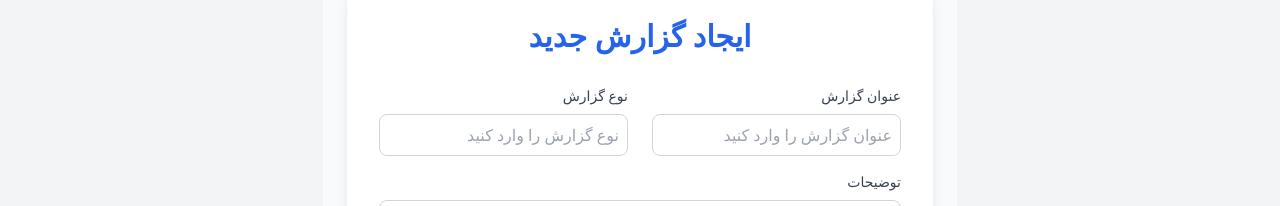
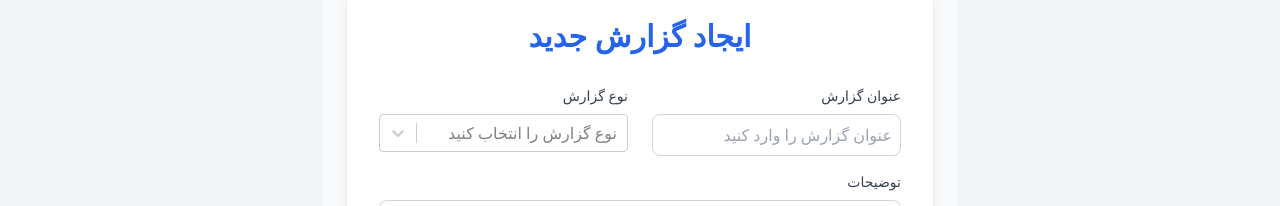
Before and after one commit to Erfangh-80/report-app, a React (Vite) app in the folder frontend/report-app/: page /create-report in a window 1280 px wide. Shown: the part 226-432 px from the top of the page. Built offline with nearby package versions, Linux system fonts and the light colour scheme; no server answers.

Commit message:
fixed bug show report and use select box

```diff
--- a/frontend/report-app/src/components/forms/CategoryForm.jsx
+++ b/frontend/report-app/src/components/forms/CategoryForm.jsx
@@ -2,17 +2,21 @@ import axios from "axios";
 import React, { useState } from "react";
 import { useMutation } from "@tanstack/react-query";
 import toast from "react-hot-toast";
+import { BeatLoader } from "react-spinners";
 
 const API_BASE_URL = "http://localhost:3000/api";
 const CategoryForm = () => {
   const [categoryName, setCategoryName] = useState("");
 
-
   const mutation = useMutation(
     async (newCategory) => {
-      const response = await axios.post(`${API_BASE_URL}/categories`, newCategory, {
+      const response = await axios.post(
+        `${API_BASE_URL}/categories`,
+        newCategory,
+        {
           headers: { "Content-Type": "application/json" },
-      });
+        }
+      );
       return response.data;
     },
     {
@@ -21,7 +25,11 @@ const CategoryForm = () => {
         setCategoryName(""); // بازنشانی فرم
       },
       onError: (error) => {
-        toast.error(`خطا در ایجاد دسته‌بندی: ${error.response?.data?.message || error.message}`);
+        toast.error(
+          `خطا در ایجاد دسته‌بندی: ${
+            error.response?.data?.message || error.message
+          }`
+        );
       },
     }
   );
@@ -32,7 +40,7 @@ const CategoryForm = () => {
       toast.error("نام دسته‌بندی نمی‌تواند خالی باشد.");
       return;
     }
-    mutation.mutate({ categoryName, description:"" });
+    mutation.mutate({ categoryName, description: "" });
   };
 
 
@@ -41,7 +49,9 @@ const CategoryForm = () => {
       onSubmit={handleSubmit}
       className="max-w-md bg-white w-1/4 shadow-md rounded-lg p-6"
     >
-      <h2 className="text-xl font-semibold text-gray-800 mb-4">ایجاد دسته‌بندی</h2>
+      <h2 className="text-xl font-semibold text-gray-800 mb-4">
+        ایجاد دسته‌بندی
+      </h2>
       <div className="mb-4">
         <label className="block text-sm font-medium text-gray-700 mb-1">
           نام دسته‌بندی
@@ -54,12 +64,16 @@ const CategoryForm = () => {
           required
         />
       </div>
+      {mutation.isLoading ? (
+        <BeatLoader color="#2291aadb" />
+      ) : (
         <button
           type="submit"
           className="w-full bg-blue-500 text-white py-2 rounded-lg hover:bg-blue-600"
         >
           ایجاد دسته‌بندی
         </button>
+      )}
     </form>
   );
 };
--- a/frontend/report-app/src/components/forms/ReportForm.jsx
+++ b/frontend/report-app/src/components/forms/ReportForm.jsx
@@ -2,11 +2,14 @@ import React, { useState } from "react";
 import { useMutation } from "@tanstack/react-query";
 import { toast } from "react-hot-toast";
 import axios from "axios";
+import { BeatLoader } from "react-spinners";
+import Select from "react-select";
 
 const API_BASE_URL = "http://localhost:3000/api";
-const CreateReportPage = () => {
+
+const CreateReportPage = ({ reportTypes }) => {
   const [title, setTitle] = useState("");
-  const [reportType, setReportType] = useState("");
+  const [reportType, setReportType] = useState(null); // تغییر به `null` برای سازگاری با React Select
   const [description, setDescription] = useState("");
   const [images, setImages] = useState([]);
 
@@ -21,7 +24,7 @@ const CreateReportPage = () => {
         toast.success("گزارش با موفقیت ذخیره شد!");
         // ریست فرم پس از ذخیره موفقیت‌آمیز
         setTitle("");
-        setReportType("");
+        setReportType(null);
         setDescription("");
         setImages([]);
       },
@@ -41,16 +44,21 @@ const CreateReportPage = () => {
   const handleSubmit = (e) => {
     e.preventDefault();
 
+    if (!reportType) {
+      toast.error("لطفاً نوع گزارش را انتخاب کنید.");
+      return;
+    }
+
     // آماده‌سازی داده‌ها برای ارسال
     const formData = new FormData();
     formData.append("title", title);
-    formData.append("reportType", reportType);
+    formData.append("reportType", reportType.value); // استفاده از مقدار انتخاب‌شده
     formData.append("description", description);
-    images.forEach((image) => formData.append("images", image))
-    console.log(formData);
+    images.forEach((image) => formData.append("images", image));
 
     mutation.mutate(formData); // ارسال درخواست
   };
+
 
   return (
     <div className="min-h-screen bg-gray-50 flex items-center justify-center p-6">
@@ -62,7 +70,6 @@ const CreateReportPage = () => {
           ایجاد گزارش جدید
         </h1>
         <div className="grid grid-cols-1 md:grid-cols-2 gap-6">
-          {/* عنوان گزارش */}
           <div className="mb-4">
             <label className="block text-sm font-medium text-gray-700 mb-2">
               عنوان گزارش
@@ -81,13 +88,12 @@ const CreateReportPage = () => {
             <label className="block text-sm font-medium text-gray-700 mb-2">
               نوع گزارش
             </label>
-            <input
-              type="text"
-              value={reportType}
-              onChange={(e) => setReportType(e.target.value)}
-              className="w-full border border-gray-300 rounded-lg p-2 focus:ring-2 focus:ring-blue-500 outline-none"
-              placeholder="نوع گزارش را وارد کنید"
-              required
+            <Select
+              options={reportTypes} // داده‌های ورودی از پراپ
+              value={reportType} // مقدار انتخاب‌شده
+              onChange={setReportType} // به‌روزرسانی انتخاب
+              placeholder="نوع گزارش را انتخاب کنید"
+              isClearable
             />
           </div>
         </div>
@@ -130,6 +136,9 @@ const CreateReportPage = () => {
           </div>
         </div>
         {/* دکمه ذخیره */}
+        {mutation.isLoading ? (
+          <BeatLoader color="#2291aadb" />
+        ) : (
           <button
             type="submit"
             disabled={mutation.isLoading}
@@ -137,8 +146,9 @@ const CreateReportPage = () => {
               mutation.isLoading ? "opacity-50 cursor-not-allowed" : ""
             }`}
           >
-          {mutation.isLoading ? "در حال ذخیره..." : "ذخیره گزارش"}
+            ذخیره گزارش
           </button>
+        )}
       </form>
     </div>
   );
--- a/frontend/report-app/src/pages/CreateReportPage.jsx
+++ b/frontend/report-app/src/pages/CreateReportPage.jsx
@@ -2,25 +2,27 @@ import React, { useEffect } from "react";
 import ReportForm from "../components/forms/ReportForm";
 import { useState } from "react";
 import axios from "axios";
+import { useQuery } from "@tanstack/react-query";
+import { fetchCategories } from "../services/api";
 
 const CreateReportPage = () => {
   const [options,setOptions] = useState([])
-  useEffect(() => {
-    const fetchApi = async () => {
-    //   const response = await axios.get(
-    //     API_BASE_URL + "/reports/category/" + params.id
-    //   );
-    //   setData(response.data);
-        //  const response = await axios.get(`${API_BASE_URL}/categories`)
-        //  console.log(response.data);
-        //  setOptions(response.data)
+  const { data, isLoading } = useQuery({
+    queryKey: ["categories"],
+    queryFn: fetchCategories,
+    onSuccess: (data) => {
+      // تبدیل داده‌ها به فرمت مورد نیاز React Select
+      const formattedOptions = data.map((item) => ({
+        value: item._id, // مقدار ID به‌عنوان `value`
+        label: item.name, // نام دسته به‌عنوان `label`
+      }));
+      setOptions(formattedOptions);
+    },
+  });
 
-    };
-    fetchApi();
-  }, []);
   return (
     <div className="min-h-screen bg-gray-100 flex items-center justify-center p-6">
-      <ReportForm />
+      <ReportForm reportTypes={options}/>
     </div>
   );
 };
--- a/frontend/report-app/src/pages/ReportDetail.jsx
+++ b/frontend/report-app/src/pages/ReportDetail.jsx
@@ -13,8 +13,8 @@ const ReportDetail = () => {
 
   return (
     <div className="min-h-screen bg-gray-100 p-6">
-      <h1 className="text-2xl font-semibold text-center mb-6">{data.title}</h1>
-      <p className="text-gray-600 text-center mb-6">{data.description}</p>
+      <h1 className="text-2xl font-semibold text-center mb-6">{data?.title}</h1>
+      <p className="text-gray-600 text-center mb-6">{data?.description}</p>
       <div className="flex justify-center flex-wrap gap-4">
         {data?.images?.map((image, index) => (
           <img
```
Lines whose indentation alone changed are shown as unchanged.
